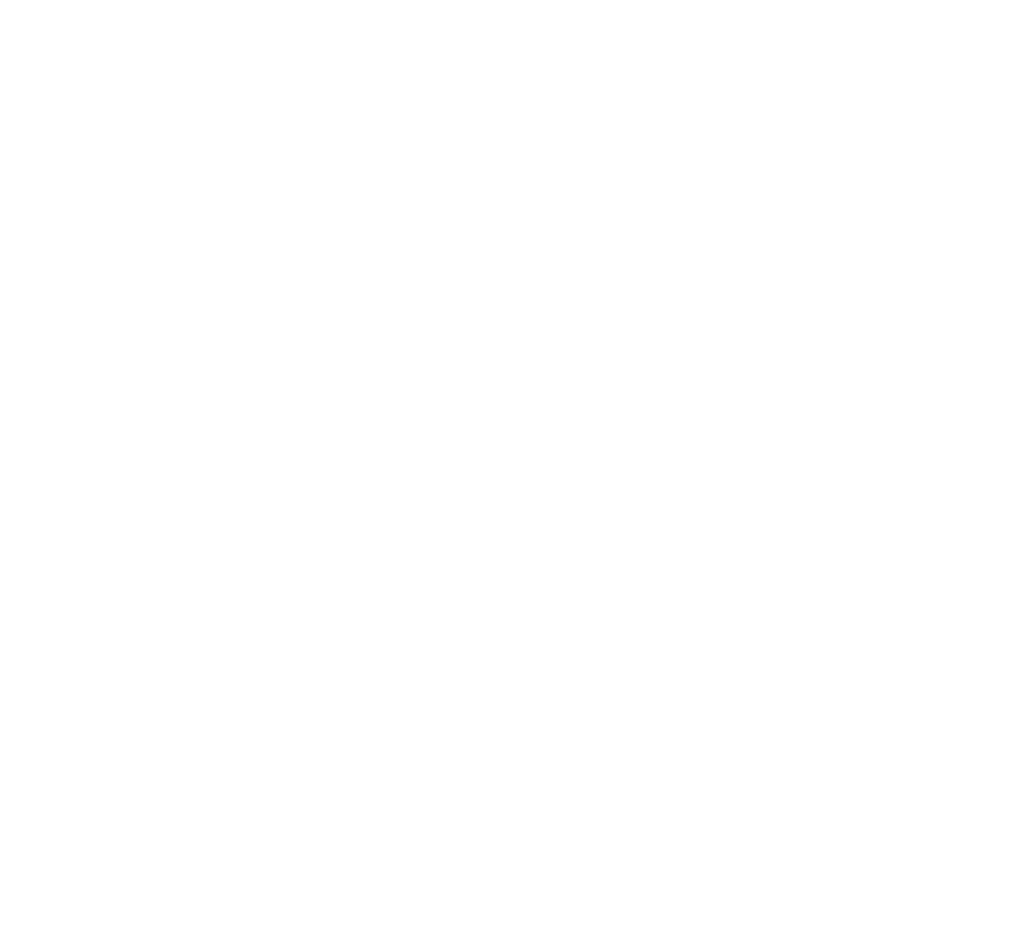
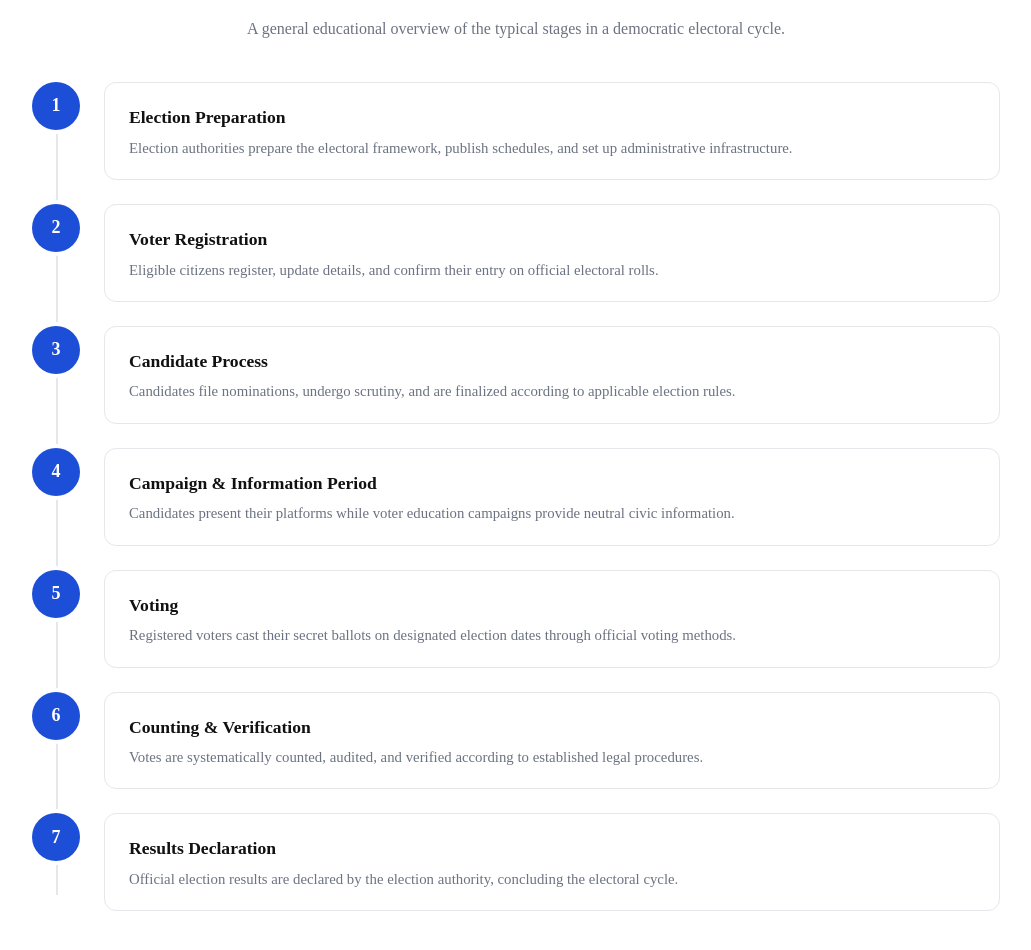
Before and after one commit to devamithra137/Election-Process-Education, a Next.js app: page / in a window 1280 px wide. Shown: the part 1460-2410 px from the top of the page, without its empty margins (124-1155 px from the left). Before the commit the page ends 1408 px from the top, so only its background shows below. Built offline with nearby package versions, Linux system fonts and the light colour scheme.

Commit message:
Add election process timeline

```diff
--- a/src/app/globals.css
+++ b/src/app/globals.css
@@ -248,6 +248,88 @@ a {
   line-height: 1.5;
 }
 
+/* ─── Election Timeline ──────────────────────────────────────── */
+.timeline-section {
+  width: 100%;
+  max-width: 1000px;
+  margin: 5rem auto 2rem;
+  padding: 0 1rem;
+}
+
+.timeline-container {
+  display: flex;
+  flex-direction: column;
+  gap: 1.5rem;
+  margin-top: 2.5rem;
+  position: relative;
+}
+
+.timeline-container::before {
+  content: "";
+  position: absolute;
+  top: 1rem;
+  bottom: 1rem;
+  left: 1.5rem;
+  width: 2px;
+  background-color: #e5e7eb;
+  z-index: 0;
+}
+
+.timeline-item {
+  display: flex;
+  gap: 1.5rem;
+  align-items: flex-start;
+  position: relative;
+  z-index: 1;
+}
+
+.timeline-marker {
+  width: 3rem;
+  height: 3rem;
+  border-radius: 50%;
+  background-color: var(--color-accent);
+  color: #ffffff;
+  font-weight: 700;
+  font-size: 1.125rem;
+  display: flex;
+  align-items: center;
+  justify-content: center;
+  flex-shrink: 0;
+  box-shadow: 0 0 0 4px #ffffff;
+}
+
+.timeline-content {
+  background-color: #ffffff;
+  border: 1px solid #e5e7eb;
+  border-radius: 0.75rem;
+  padding: 1.25rem 1.5rem;
+  flex: 1;
+}
+
+.timeline-content h3 {
+  font-size: 1.1rem;
+  font-weight: 600;
+  color: var(--color-foreground);
+  margin-bottom: 0.35rem;
+}
+
+.timeline-content p {
+  font-size: 0.925rem;
+  color: var(--color-muted);
+  line-height: 1.5;
+}
+
+@media (max-width: 640px) {
+  .timeline-container::before {
+    left: 1.25rem;
+  }
+  .timeline-marker {
+    width: 2.5rem;
+    height: 2.5rem;
+    font-size: 1rem;
+  }
+}
+
 /* ─── Buttons ────────────────────────────────────────────────── */
 .btn {
   display: inline-flex;
--- a/src/app/page.tsx
+++ b/src/app/page.tsx
@@ -2,6 +2,7 @@ import Link from "next/link";
 import SectionHeading from "@/components/SectionHeading";
 import ElectionOverview from "@/components/ElectionOverview";
 import VoterRegistration from "@/components/VoterRegistration";
+import ElectionTimeline from "@/components/ElectionTimeline";
 
 export default function Home() {
   return (
@@ -22,6 +23,7 @@ export default function Home() {
       </section>
       <ElectionOverview />
       <VoterRegistration />
+      <ElectionTimeline />
     </main>
   );
 }
--- /dev/null
+++ b/src/components/ElectionTimeline.tsx
@@ -0,0 +1,78 @@
+import React from "react";
+import SectionHeading from "./SectionHeading";
+
+export interface TimelineStage {
+  stageNumber: number;
+  title: string;
+  description: string;
+}
+
+const stages: TimelineStage[] = [
+  {
+    stageNumber: 1,
+    title: "Election Preparation",
+    description:
+      "Election authorities prepare the electoral framework, publish schedules, and set up administrative infrastructure.",
+  },
+  {
+    stageNumber: 2,
+    title: "Voter Registration",
+    description:
+      "Eligible citizens register, update details, and confirm their entry on official electoral rolls.",
+  },
+  {
+    stageNumber: 3,
+    title: "Candidate Process",
+    description:
+      "Candidates file nominations, undergo scrutiny, and are finalized according to applicable election rules.",
+  },
+  {
+    stageNumber: 4,
+    title: "Campaign & Information Period",
+    description:
+      "Candidates present their platforms while voter education campaigns provide neutral civic information.",
+  },
+  {
+    stageNumber: 5,
+    title: "Voting",
+    description:
+      "Registered voters cast their secret ballots on designated election dates through official voting methods.",
+  },
+  {
+    stageNumber: 6,
+    title: "Counting & Verification",
+    description:
+      "Votes are systematically counted, audited, and verified according to established legal procedures.",
+  },
+  {
+    stageNumber: 7,
+    title: "Results Declaration",
+    description:
+      "Official election results are declared by the election authority, concluding the electoral cycle.",
+  },
+];
+
+export const ElectionTimeline: React.FC = () => {
+  return (
+    <section id="timeline" className="timeline-section">
+      <SectionHeading
+        title="General Election Timeline"
+        subtitle="A general educational overview of the typical stages in a democratic electoral cycle."
+      />
+
+      <div className="timeline-container">
+        {stages.map((stage) => (
+          <div key={stage.stageNumber} className="timeline-item">
+            <div className="timeline-marker">{stage.stageNumber}</div>
+            <div className="timeline-content">
+              <h3>{stage.title}</h3>
+              <p>{stage.description}</p>
+            </div>
+          </div>
+        ))}
+      </div>
+    </section>
+  );
+};
+
+export default ElectionTimeline;
```
